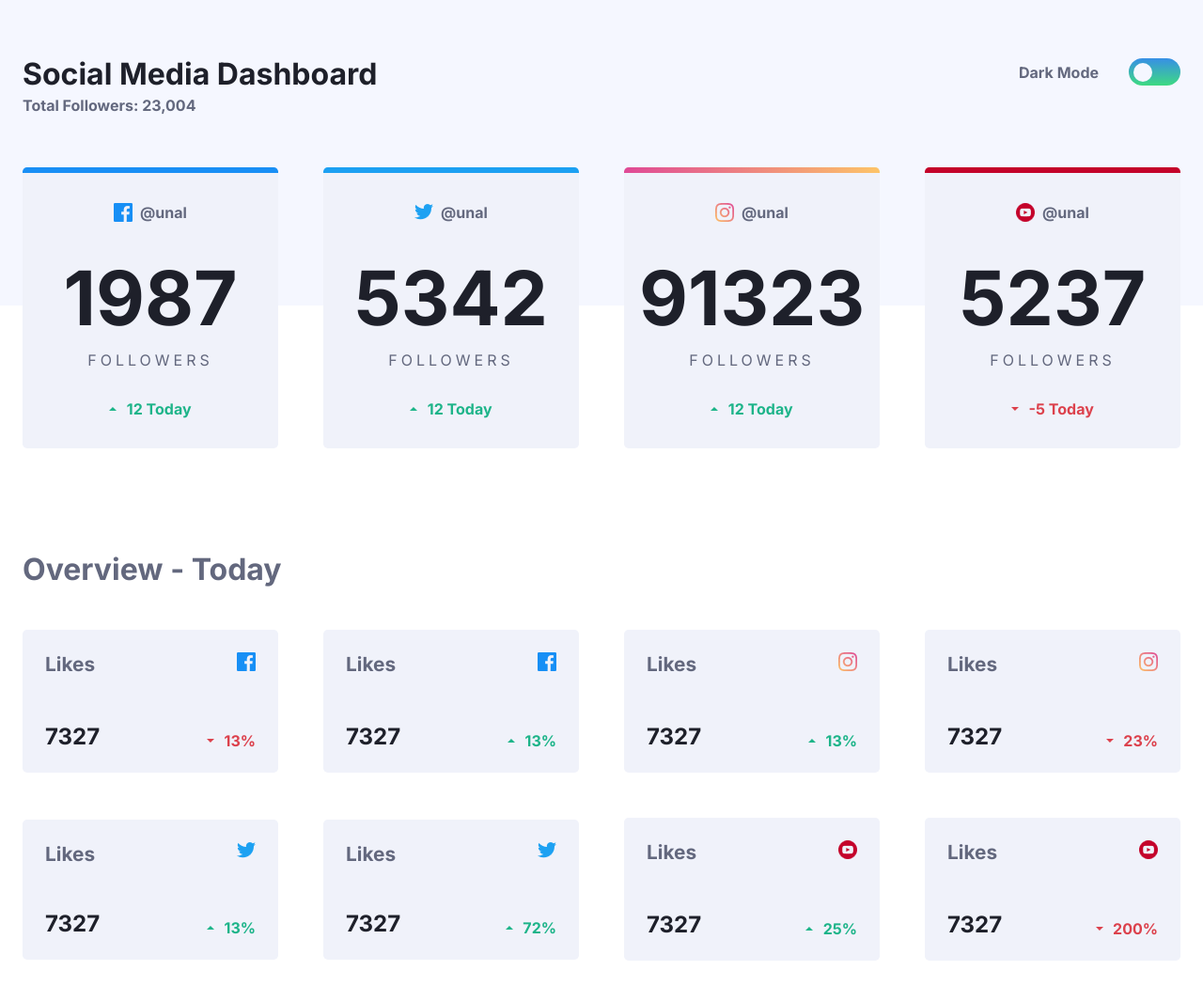
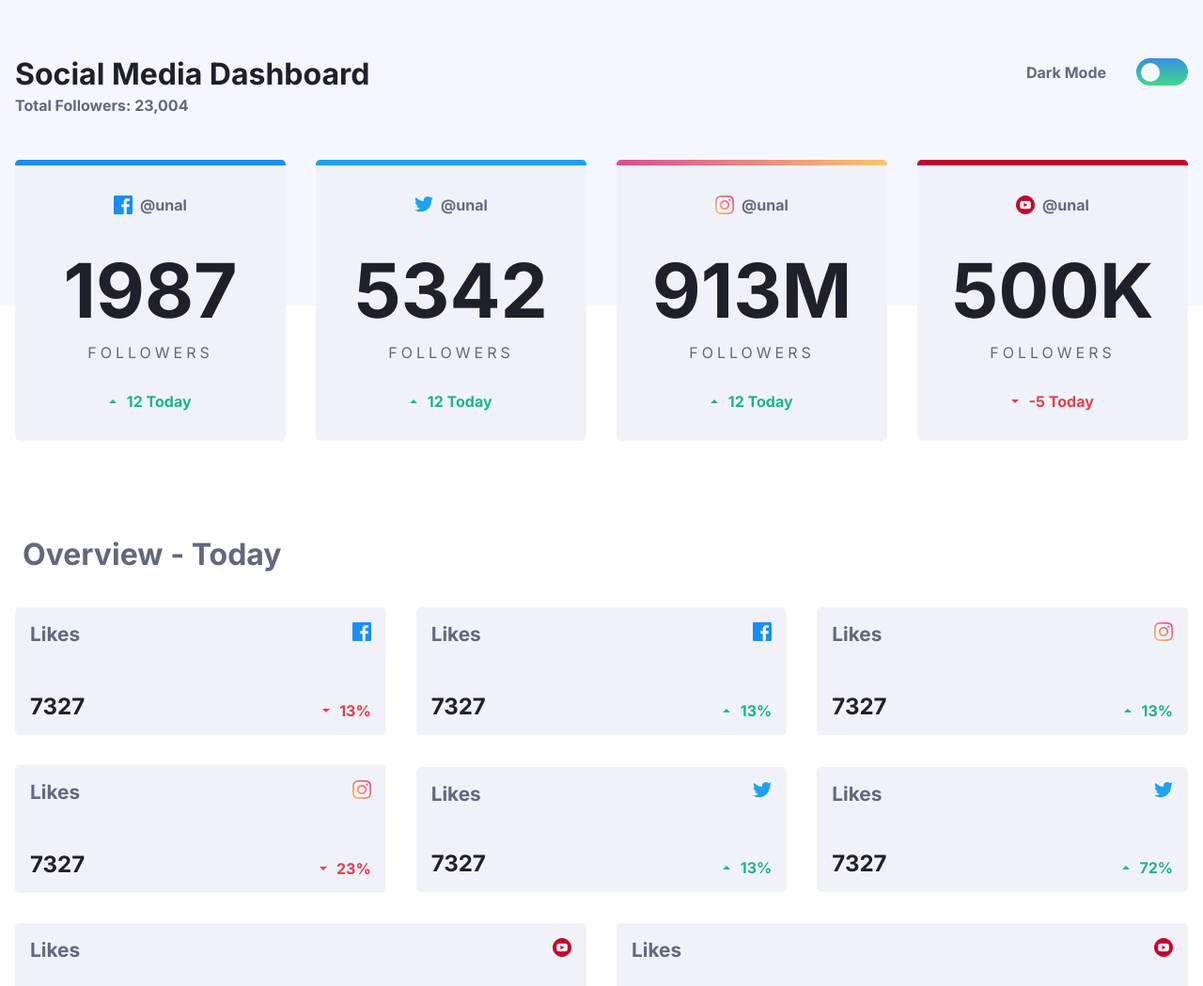
Before and after one commit to Unal-Inanli/social-media-dashboard, a plain HTML site: page index.html in a window 1280 px wide. Shown: the top 1049 px of the page at 94% size. Drawn offline with Linux system fonts and the light colour scheme.

Commit message:
fixed some spacing

```diff
--- a/index.html
+++ b/index.html
@@ -96,7 +96,7 @@
               <span class="social-media__card__name">@unal</span>
             </div>
             <div class="social-media__card__body">
-              <h1 class="social-media__card__main-counter">91323</h1>
+              <h1 class="social-media__card__main-counter">913212313</h1>
               <span class="social-media__card__subtitle">FOLLOWERS</span>
             </div>
 
@@ -116,7 +116,7 @@
               <span class="social-media__card__name">@unal</span>
             </div>
             <div class="social-media__card__body">
-              <h1 class="social-media__card__main-counter">5237</h1>
+              <h1 class="social-media__card__main-counter">500000</h1>
               <span class="social-media__card__subtitle">FOLLOWERS</span>
             </div>
 
--- a/index.js
+++ b/index.js
@@ -60,17 +60,31 @@
 
         mainCounters.forEach(function (element) {
             var counterValue = parseInt(element.innerHTML);
+            var shortSuffix = null;
             var interval = 25;
+            element.innerHTML = 0;
+
+            if (counterValue > 10000 && counterValue < 1000000) {
+                counterValue = parseInt(counterValue / 1000);
+                shortSuffix = "K";
+            } else if (counterValue > 1000000 && counterValue < 1000000000) {
+                counterValue = parseInt(counterValue / 1000000)
+                shortSuffix = "M";
+            } else if (counterValue > 1000000000) {
+                counterValue = parseInt(counterValue / 1000000000);
+                shortSuffix = "B";
+            }
+
+
             var rate = parseInt(counterValue / (interval * 2));
-            element.innerHTML = 0;
 
 
             var myInt = setInterval(function () {
 
                 if (parseInt(element.innerHTML) < counterValue - rate) {
-                    element.innerHTML = parseInt(element.innerHTML) + rate
+                    element.innerHTML = parseInt(element.innerHTML) + rate + shortSuffix;
                 } else {
-                    element.innerHTML = counterValue;
+                    element.innerHTML = counterValue + shortSuffix;
                     clearInterval(myInt);
                 }
             }, interval)
--- a/styles/components/_header.scss
+++ b/styles/components/_header.scss
@@ -3,7 +3,7 @@
     display:flex;
     justify-content: space-between;
     align-items: center;
-    padding: 2rem 1.5rem;
+    padding: 2rem 1rem;
 
     @include phone {
         flex-flow: column-reverse;
--- a/styles/components/_overview.scss
+++ b/styles/components/_overview.scss
@@ -8,12 +8,12 @@
         flex-flow:row;
         align-items: center;
         justify-content: space-between;
-        padding: 1.5rem;
+        padding: 1rem;
         border-radius: 0.3rem;
-        min-width: 250px;
+        min-width: 300px;
 
         &__container {
-            padding: 1.5rem;
+            padding: 1rem;
             display: flex;
             flex-grow: 1;
             justify-content: center;
--- a/styles/components/_social-media.scss
+++ b/styles/components/_social-media.scss
@@ -89,7 +89,7 @@
 
         &__container {
             flex-grow: 1;
-            padding: 1.5rem;
+            padding: 1rem;
             display: flex;
             justify-content: center;
             align-items: center;
```
Also changed, not shown: styles/main.css, 1 other file.
